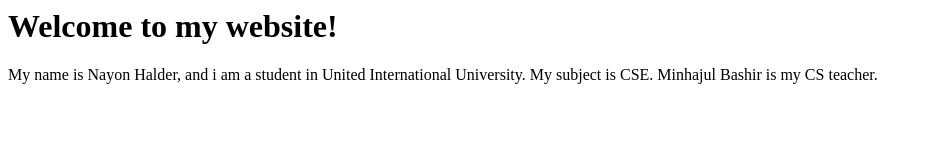
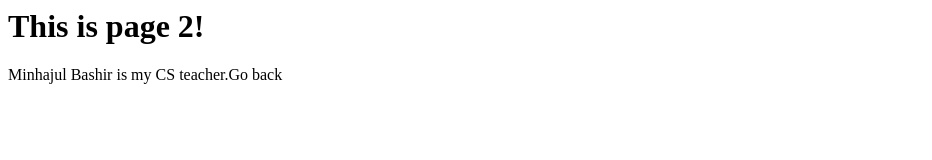
Before and after one commit to NayonHalder/NayonHalder.github.io, a plain HTML site: page page2.html in a window 1280 px wide. Shown: the whole page, without its empty margins (0-932 px from the left). Drawn offline with Linux system fonts and the light colour scheme.

Commit message:
Update page2.html

```diff
--- a/page2.html
+++ b/page2.html
@@ -1,9 +1,9 @@
 <html>
 <head>
-   <title>NrB Nayon's website 2</title>
+   <title>NrB Nayon's website</title>
   </head>
   <body>
-    <h1>Welcome to my website!</h1>
-    <p>My name is Nayon Halder, and i am a student in <a herf="http//www.uiu.ac.bd"> United International University. My subject is CSE. Minhajul Bashir is my CS teacher.</o>
+    <h1>This is page 2!</h1>
+     <p>Minhajul Bashir is my CS teacher.<a href+"/">Go back</a></p>
    </body>
 </html>
```
